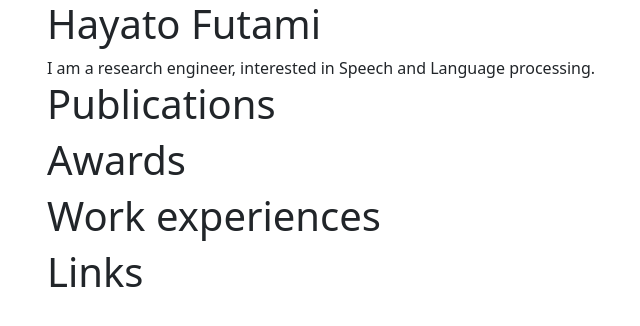
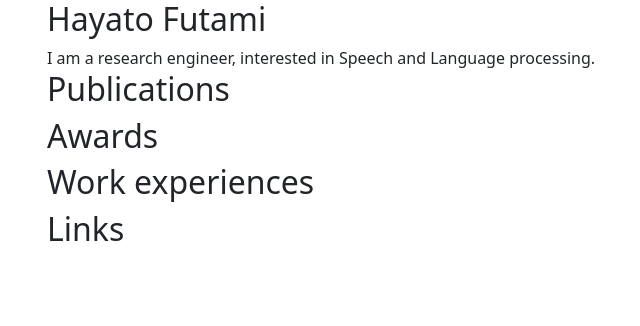
Before and after one commit to emonosuke/emonosuke.github.io, a plain HTML site: page index.html in a window 1280 px wide. Shown: the whole page, without its empty margins (35-675 px from the left). Drawn offline with nearby package versions, Linux system fonts and the light colour scheme.

```diff
--- a/index.html
+++ b/index.html
@@ -8,13 +8,13 @@
   </head>
   <body>
     <div class="container">
-    <h1>Hayato Futami</h1>
+    <h2>Hayato Futami</h2>
     I am a research engineer, interested in Speech and Language processing.
 
-    <h1>Publications</h1>
-    <h1>Awards</h1>
-    <h1>Work experiences</h1>
-    <h1>Links</h1>
+    <h2>Publications</h2>
+    <h2>Awards</h2>
+    <h2>Work experiences</h2>
+    <h2>Links</h2>
     </div>
     <script src="https://cdn.jsdelivr.net/npm/bootstrap@5.3.0-alpha3/dist/js/bootstrap.bundle.min.js" integrity="sha384-ENjdO4Dr2bkBIFxQpeoTz1HIcje39Wm4jDKdf19U8gI4ddQ3GYNS7NTKfAdVQSZe" crossorigin="anonymous"></script>
   </body>
```
